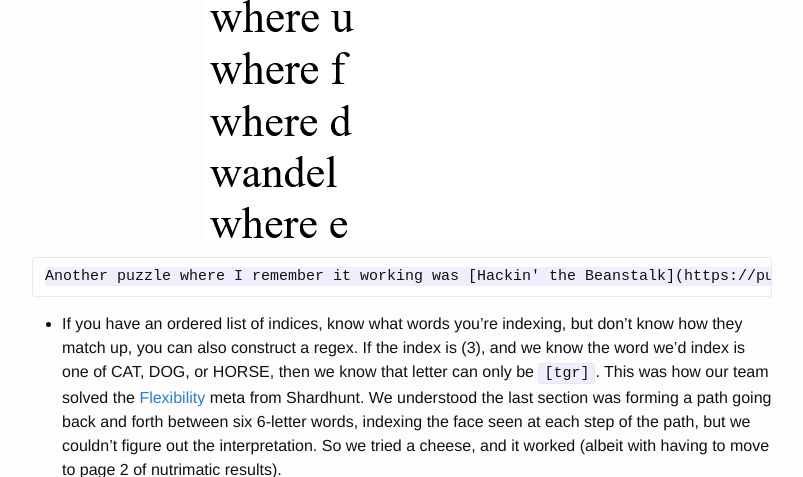
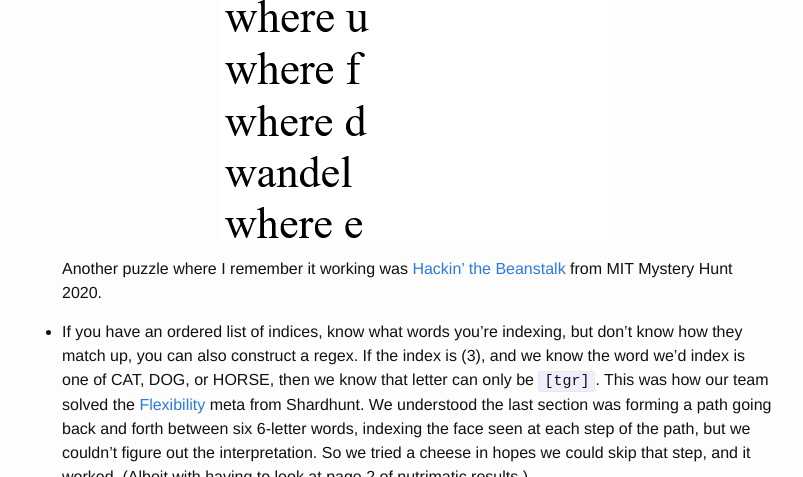
Before and after one commit to alexirpan/alexirpan.github.io, a Jekyll site: the page built from _posts/2024-04-20-puzzlehunting-201.markdown, in a window 1280 px wide and 1400 px high, scrolled down 12752 px, cut to the strip 0-477 px from the top of the window. Shown: the whole strip, without its empty margins (238-1041 px from the left). Built offline with Jekyll 4.4.1, drawn with Linux system fonts in a browser that asks for light colours; nearby versions of some CDN libraries; formulas are drawn with MathJax 3; some of the changed text lies outside the part shown.

Commit message:
more edits

```diff
--- a/_posts/2024-04-20-puzzlehunting-201.markdown
+++ b/_posts/2024-04-20-puzzlehunting-201.markdown
@@ -546,8 +546,8 @@
 to take one letter from each word and see what possibilities show up in nutrimatic. For example, this works on the list of words
 in the spreadsheet video earlier up.
 
-![Nutrimatic results for extracting from WOW, WHAT, EXCITING, WORDS, VERY, and WONDERFUL](/public/puzzlehunting-201/nutrimatic_results.png)
-{: .centered }
+    ![Nutrimatic results for extracting from WOW, WHAT, EXCITING, WORDS, VERY, and WONDERFUL](/public/puzzlehunting-201/nutrimatic_results.png)
+    {: .centered }
 
     Another puzzle where I remember it working was [Hackin' the Beanstalk](https://puzzles.mit.edu/2020/puzzle/hackin_the_beanstalk/) from MIT Mystery Hunt 2020.
 
@@ -556,14 +556,14 @@
 then we know that letter can only be `[tgr]`.
 This was how our team solved the [Flexibility](https://shardhunt.com/puzzle/flexibility.html) meta from
 Shardhunt. We understood the last section was forming a path going back and forth between six 6-letter words, indexing
-the face seen at each step of the path, but we couldn't figure out the interpretation. So we tried a cheese, and it worked
-(albeit with having to move to page 2 of nutrimatic results).
+the face seen at each step of the path, but we couldn't figure out the interpretation. So we tried a cheese in hopes we could
+skip that step, and it worked. (Albeit with having to look at page 2 of nutrimatic results.)
 
-![Shardhunt sheet](/public/puzzlehunting-201/shardhunt.png)
-{: .centered }
+    ![Shardhunt sheet](/public/puzzlehunting-201/shardhunt.png)
+    {: .centered }
 
     In testsolving, I solved [Mouth Mash](https://2020.teammatehunt.com/puzzles/mouth-mash) this way as well, and the puzzle
-was redesigned to make that harder.
+    was redesigned to make that harder.
 
 * If enumerations are given for a multi-word phrase, and the phrase is long enough, sometimes the enumeration itself is enough to constrain
 the phrase. You can use OneLook or nutrimatic to check for this.
@@ -601,10 +601,9 @@
 from Hunt 20 2.1 Puzzle Hunt. This hunt was designed to be on the easier side, so this made it more susceptible to
 speedrunning.
 
-**The Three Little Pigs**
+<div class="shaded" markdown="1">
+#### The Three Little Pigs
 {: .centered }
-
-<main>
 
 <p class="centered"><i>It's all about 3</i></p>
 
@@ -630,7 +629,8 @@
 Turn an official list of bread (4)<br>
 Unpleasant drug lyrics within (4)
 </p></div></div>
-</main>
+<br>
+</div>
 
 Below is a reproduction of the solve path based on Google Sheets history, annotated
 with strategies mentioned earlier.
@@ -654,6 +654,7 @@
 that'll make it more likely we find a pair first
 **(prioritize important clues)**.
 
+<div class="shaded" markdown="1">
 <div style="width:100%"><div style="float:left;width:50%;padding-right:15px"><p>
 Nice hug in deity (4)<br>
 Break small round pan (4) = SNAP<br>
@@ -674,11 +675,14 @@
 Turn an official list of bread (4)<br>
 Unpleasant drug lyrics within (4)
 </p></div></div>
+<br>
+</div>
 
 Hey, SNAP and POP could form a group with CRACKLE. Perhaps this is how we use 3 - we get clues for two parts
 of a set of 3. STOP could be the start of STOP DROP ROLL, so let's see if we can find ROLL in the right column, and
 otherwise focus on solving the left column since that provides ordering.
 
+<div class="shaded" markdown="1">
 <div style="width:100%"><div style="float:left;width:50%;padding-right:15px"><p>
 Nice hug in deity (4)<br>
 Break small round pan (4) = SNAP<br>
@@ -699,10 +703,13 @@
 Turn an official list of bread (4) = ROLL?<br>
 Unpleasant drug lyrics within (4)
 </p></div></div>
+<br>
+</div>
 
 With BREAKFAST on the right, we should try to find LUNCH or DINNER, and with BRICKS on right we should try to
 find STRAW or STICKS on the left.
 
+<div class="shaded" markdown="1">
 <div style="width:100%"><div style="float:left;width:50%;padding-right:15px"><p>
 Nice hug in deity (4)<br>
 Break small round pan (4) = SNAP<br>
@@ -723,6 +730,8 @@
 Turn an official list of bread (4) = ROLL?<br>
 Unpleasant drug lyrics within (4)
 </p></div></div>
+<br>
+</div>
 
 <br>
 Let's try extracting from the missing words for each group of 3. So far, we have:
```
